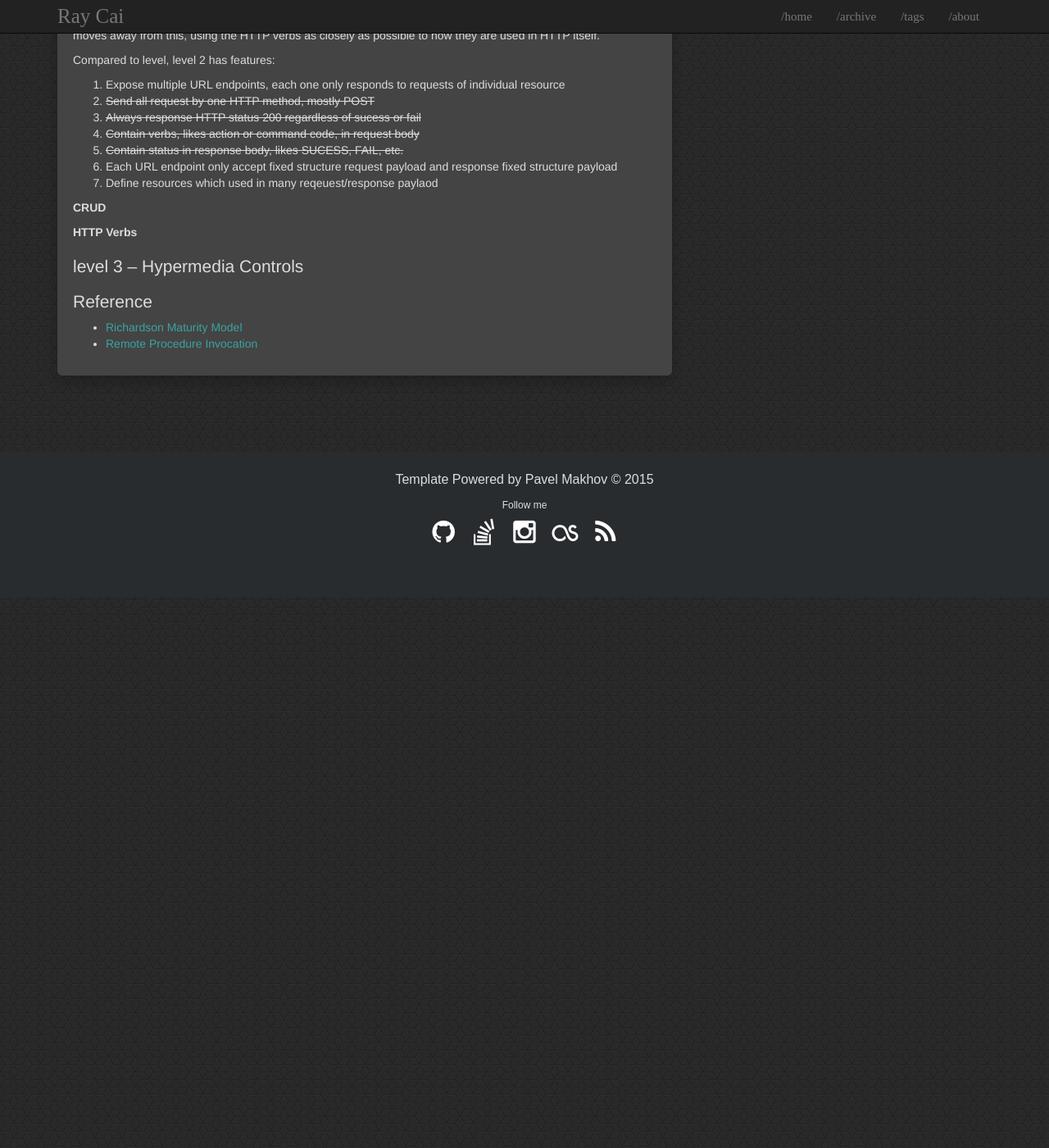
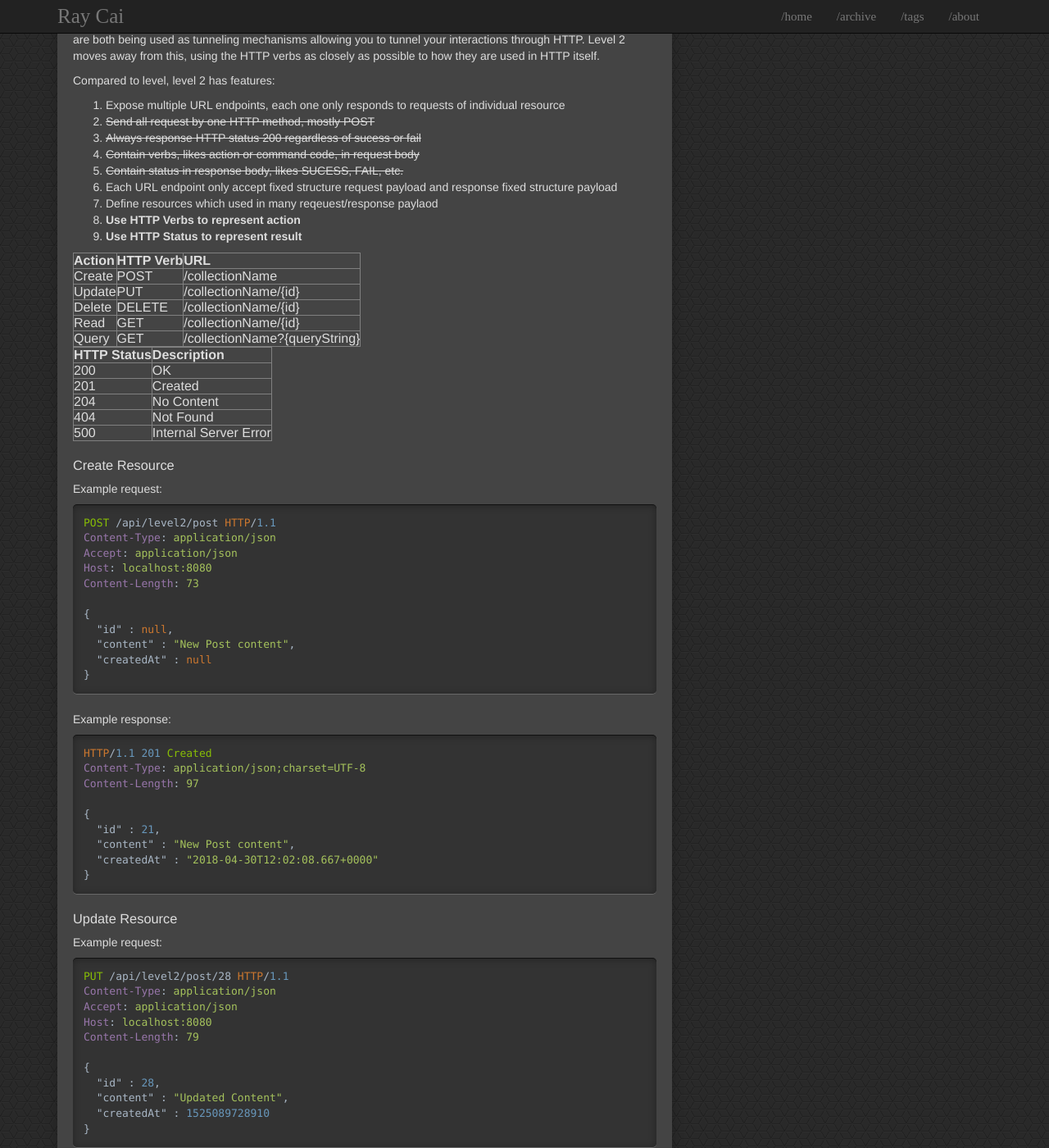
Before and after one commit to rscai/rscai.github.io, a Jekyll site: the page built from _posts/2018-02-28-Richardson-Maturity-Model.md, in a window 1280 px wide and 1400 px high, scrolled down 3984 px. Shown: the whole window at 82% size. Built offline with Jekyll 4.4.1, drawn with Linux system fonts in a browser that asks for light colours; a script that is not in the unit is left out; before the commit the page ends 4712 px from its top, so only the background shows below that; some of the changed text lies outside the part shown.

Commit message:
updated level 2 part

````diff
--- a/_posts/2018-02-28-Richardson-Maturity-Model.md
+++ b/_posts/2018-02-28-Richardson-Maturity-Model.md
@@ -4,6 +4,9 @@ title: Richardson Maturity Model
 author: Ray Cai
 ---
 # Richardson Maturity Model
+
+* TOC
+{:toc}
 
 ## Overview
 
@@ -33,6 +36,7 @@ On level 0 API desgin, it exposes one URL endpoint to receive all request, and o
 Because it uses one URL endpoint to receive all request, it is not able to determine operation type by URL or HTTP method. Therefore it has to provide operation, action or command code in request body. And per business requirement, the parameters are different among operation/action/command. Considering of code simplification, it usually defines a generic structure to contain various parameters, likes type-free key-value list.
 
 **Request Payload:**
+
 Path|Type|Description
 ----|----|-----------
 command|String|must be 'createPost'
@@ -179,6 +179,7 @@ Content-Length: 117
 Correspondingly, the struct of response payload is fixed too.
 
 **Response Payload:**
+
 Path|Type|Description
 ----|----|-----------
 status|String|result status
@@ -220,14 +217,106 @@ Compared to level, level 2 has features:
 5. ~~Contain status in response body, likes SUCESS, FAIL, etc.~~
 6. Each URL endpoint only accept fixed structure request payload and response fixed structure payload
 7. Define resources which used in many reqeuest/response paylaod
+8. **Use HTTP Verbs to represent action**
+9. **Use HTTP Status to represent result**
 
-**CRUD**
+Action|HTTP Verb|URL
+------|---------|----------------------
+Create|POST     |/collectionName
+Update|PUT      |/collectionName/{id}
+Delete|DELETE   |/collectionName/{id}
+Read  |GET      |/collectionName/{id}
+Query |GET      |/collectionName?{queryString}
 
-**HTTP Verbs**
+HTTP Status| Description
+------|-------------
+200 | OK
+201 |Created
+204 | No Content
+404 |Not Found
+500 |Internal Server Error
+
+### Create Resource
+
+Example request:
+
+```http
+POST /api/level2/post HTTP/1.1
+Content-Type: application/json
+Accept: application/json
+Host: localhost:8080
+Content-Length: 73
+
+{
+  "id" : null,
+  "content" : "New Post content",
+  "createdAt" : null
+}
+```
+
+Example response:
+
+```http
+HTTP/1.1 201 Created
+Content-Type: application/json;charset=UTF-8
+Content-Length: 97
+
+{
+  "id" : 21,
+  "content" : "New Post content",
+  "createdAt" : "2018-04-30T12:02:08.667+0000"
+}
+```
+
+### Update Resource
+
+Example request:
+
+```http
+PUT /api/level2/post/28 HTTP/1.1
+Content-Type: application/json
+Accept: application/json
+Host: localhost:8080
+Content-Length: 79
+
+{
+  "id" : 28,
+  "content" : "Updated Content",
+  "createdAt" : 1525089728910
+}
+```
+
+Example response:
+
+```http
+HTTP/1.1 200 OK
+Content-Type: application/json;charset=UTF-8
+Content-Length: 96
+
+{
+  "id" : 28,
+  "content" : "Updated Content",
+  "createdAt" : "2018-04-30T12:02:08.910+0000"
+}
+```
 
 ## level 3 -- Hypermedia Controls
+
+TBD
+
+## Comparison
+
+Feature| Level 0| Level 1| Level 2| Level 3
+-----|--------|--------|--------|---------
+HTTP |✔︎|✔︎|✔︎|✔︎
+Domain Model| |✔︎|✔︎|✔︎
+HTTP Verbs| | |✔︎|✔︎
+HTTP Status| | |✔︎|✔︎
 
 ## Reference
 
 * [Richardson Maturity Model](https://www.martinfowler.com/articles/richardsonMaturityModel.html)
 * [Remote Procedure Invocation](http://www.enterpriseintegrationpatterns.com/patterns/messaging/EncapsulatedSynchronousIntegration.html)
+* [Hypertext Transfer Protocol -- HTTP/1.1](https://tools.ietf.org/rfc/rfc2616.txt)
+* [The text/uri-list Internet Media Type](https://tools.ietf.org/html/rfc2483#section-5)
+* [Ricahrdson Maturity Model Example](https://github.com/rscai/richardson-maturity-model-example)
````
Also changed, not shown: other parts of _posts/2018-02-28-Richardson-Maturity-Model.md (+0 -8 lines).
